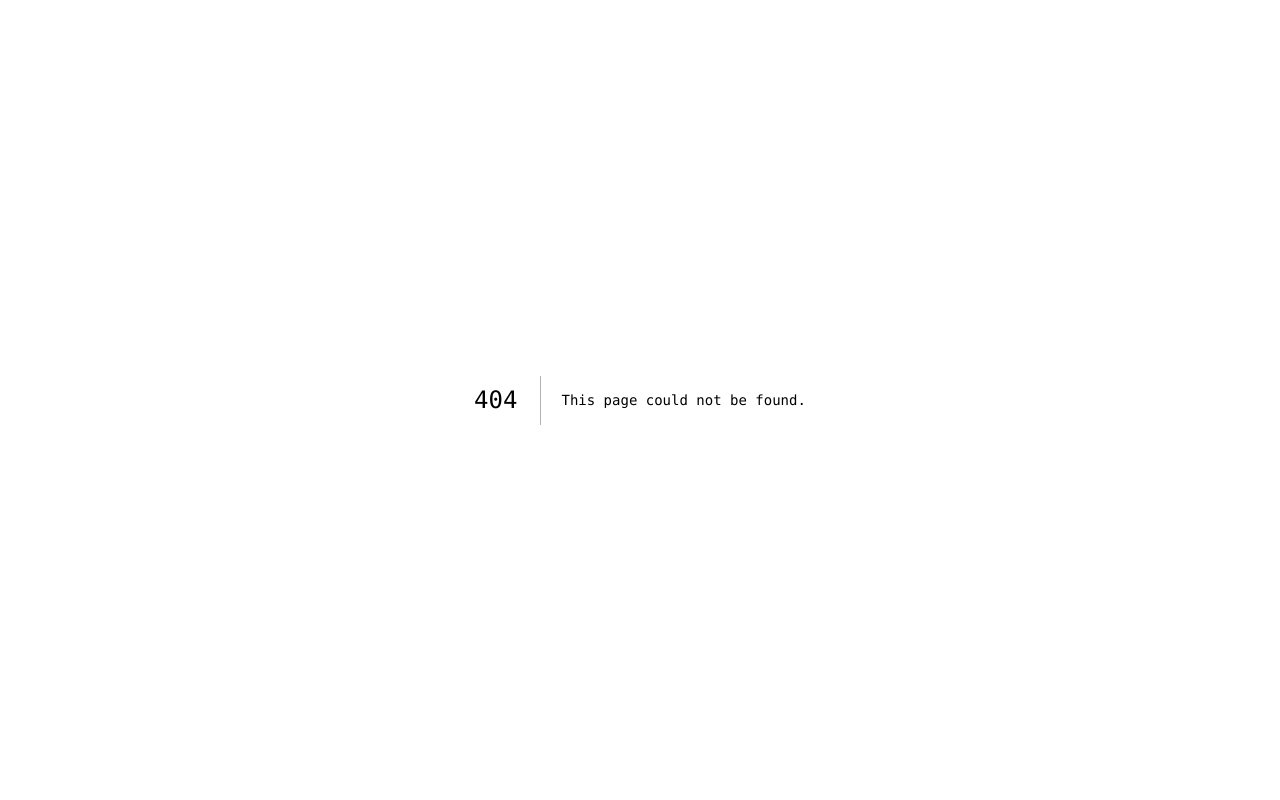
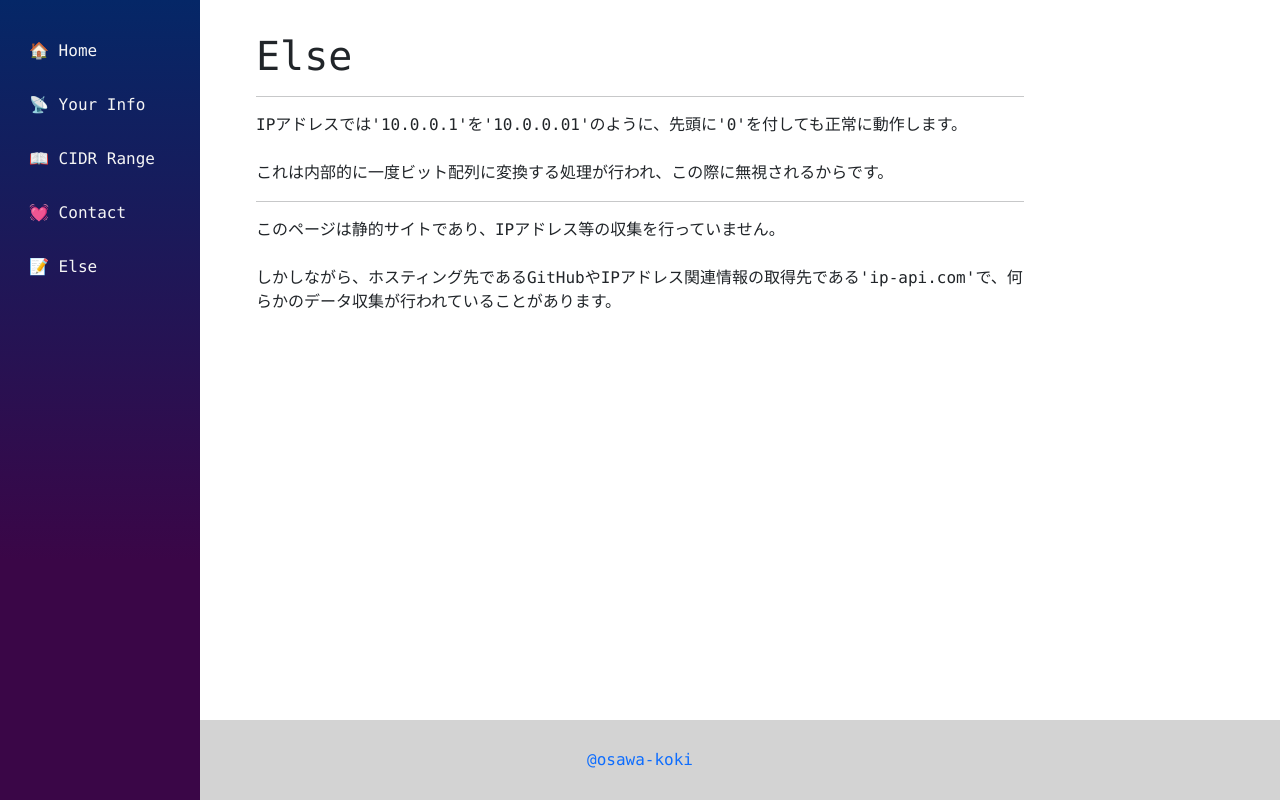
Before and after one commit to osawa-koki/learning-network-v4, a Next.js app: page /else in a window 1280 px wide. Before the commit this address had no page. Built offline with nearby package versions, Linux system fonts and the light colour scheme.

Commit message:
補足情報。

```diff
--- a/pages.ts
+++ b/pages.ts
@@ -20,6 +20,11 @@ const pages = [
     path: "/contact/",
     name: "Contact",
   },
+  {
+    emoji: "📝",
+    path: "/else/",
+    name: "Else",
+  },
 ];
 
 export default pages;
--- /dev/null
+++ b/pages/else.tsx
@@ -0,0 +1,18 @@
+import React from "react";
+
+import { Alert, Spinner, Table } from 'react-bootstrap';
+import Layout from "../components/Layout";
+
+export default function ElsePage() {
+  return (
+    <Layout>
+      <div id="Else">
+        <h1>Else</h1>
+        <hr />
+        <p>IPアドレスでは'10.0.0.1'を'10.0.0.01'のように、先頭に'0'を付しても正常に動作します。<br /><br />これは内部的に一度ビット配列に変換する処理が行われ、この際に無視されるからです。</p>
+        <hr />
+        <p>このページは静的サイトであり、IPアドレス等の収集を行っていません。<br /><br />しかしながら、ホスティング先であるGitHubやIPアドレス関連情報の取得先である'ip-api.com'で、何らかのデータ収集が行われていることがあります。</p>
+      </div>
+    </Layout>
+  );
+};
```
